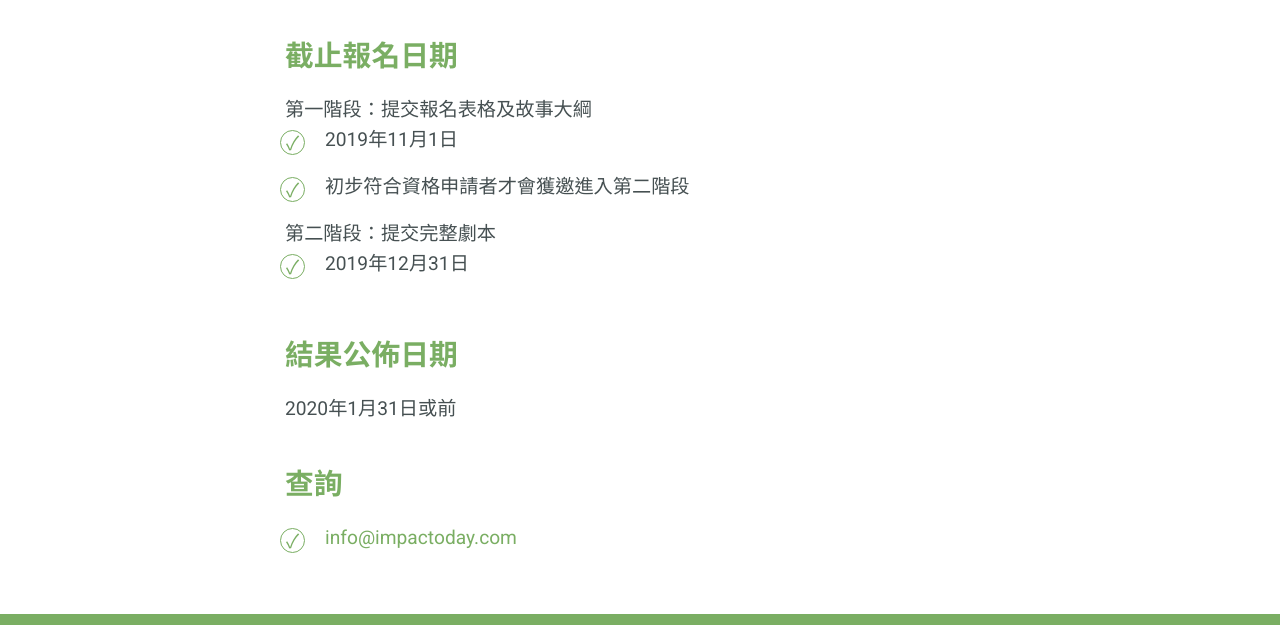
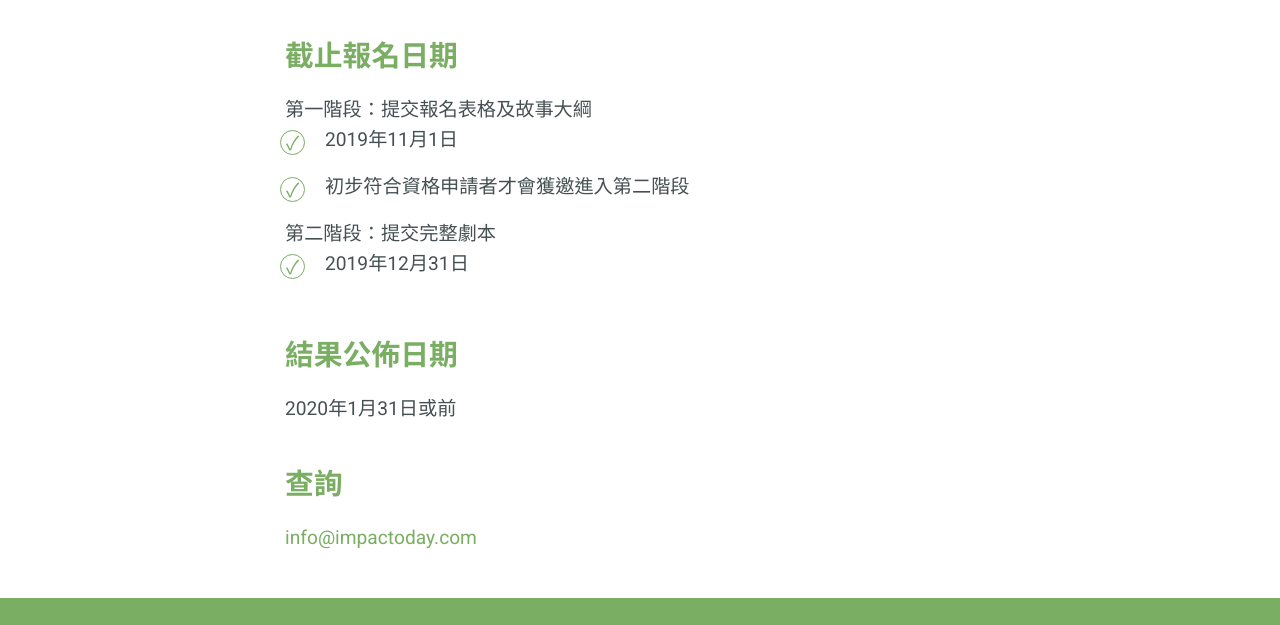
Before and after one commit to kingchow1234567/impactoday, a plain HTML site: page Subsidy.html in a window 1280 px wide. Shown: the part 2544-3169 px from the top of the page. Drawn offline with Linux system fonts and the light colour scheme; files whose address does not match are found by name.

Commit message:
reapply changes

```diff
--- a/Subsidy.html
+++ b/Subsidy.html
@@ -407,9 +407,7 @@
     <div class="container">
         <div class="media-container-row">
             <div class="mbr-text counter-container col-12 col-md-8 mbr-fonts-style display-7">
-                <ul>
-                    <li><strong><a href="mailto:info@impactoday.com">info@impactoday.com</a></strong></li>
-                </ul>
+                    <strong><a href="mailto:info@impactoday.com">info@impactoday.com</a></strong>
             </div>
         </div>
     </div>
```
